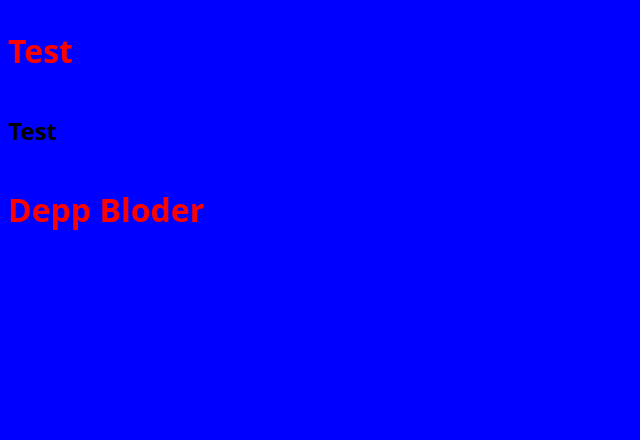
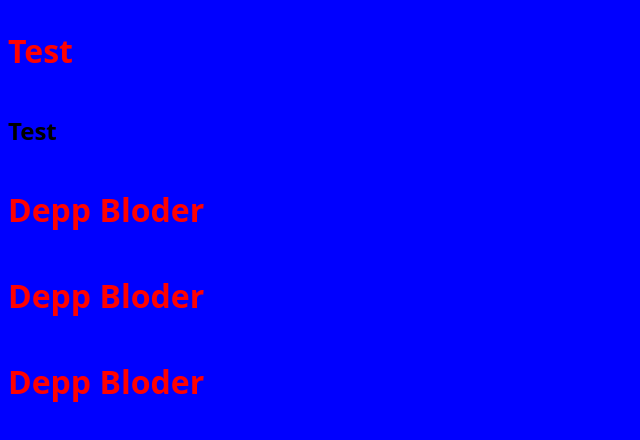
Before and after one commit to Rummel17/test2, a plain HTML site: page index.html in a window 1280 px wide. Shown: the whole page, without its empty margins (0-640 px from the left). Drawn offline with Linux system fonts and the light colour scheme.

Commit message:
third commit

```diff
--- a/assets/css/style.css
+++ b/assets/css/style.css
@@ -22,4 +22,5 @@ body {
 h1 {
 color: red;
 background-color: blue;
+font-size: 2rm;
 }
--- a/index.html
+++ b/index.html
@@ -12,5 +12,7 @@
 <div><h1>Test</h1></div>
 <div><h2>Test</h2></div>
 <div><h1>Depp Bloder</h1></div>
+<div><h1>Depp Bloder</h1></div>
+<div><h1>Depp Bloder</h1></div>
 </body>
 </html>
```
